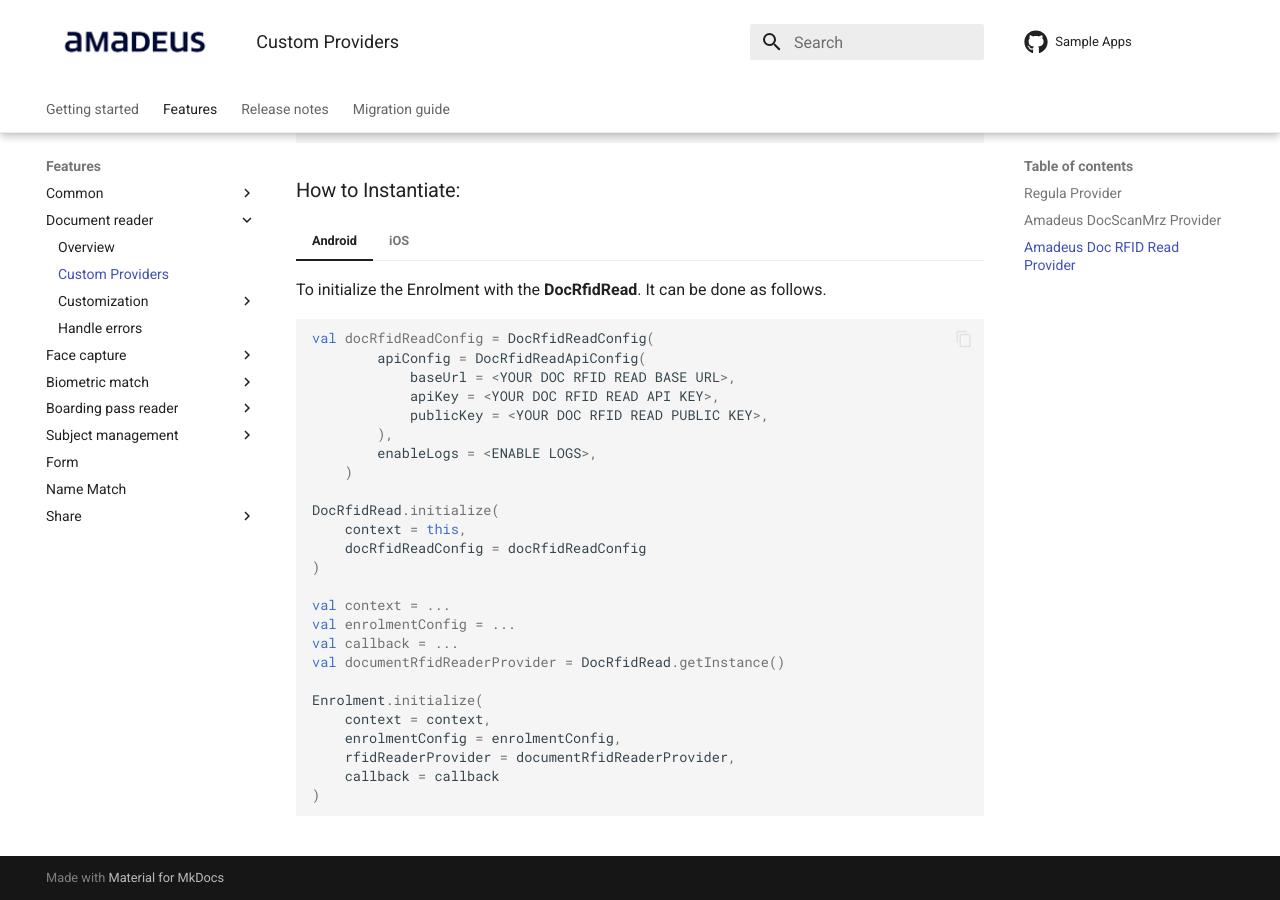
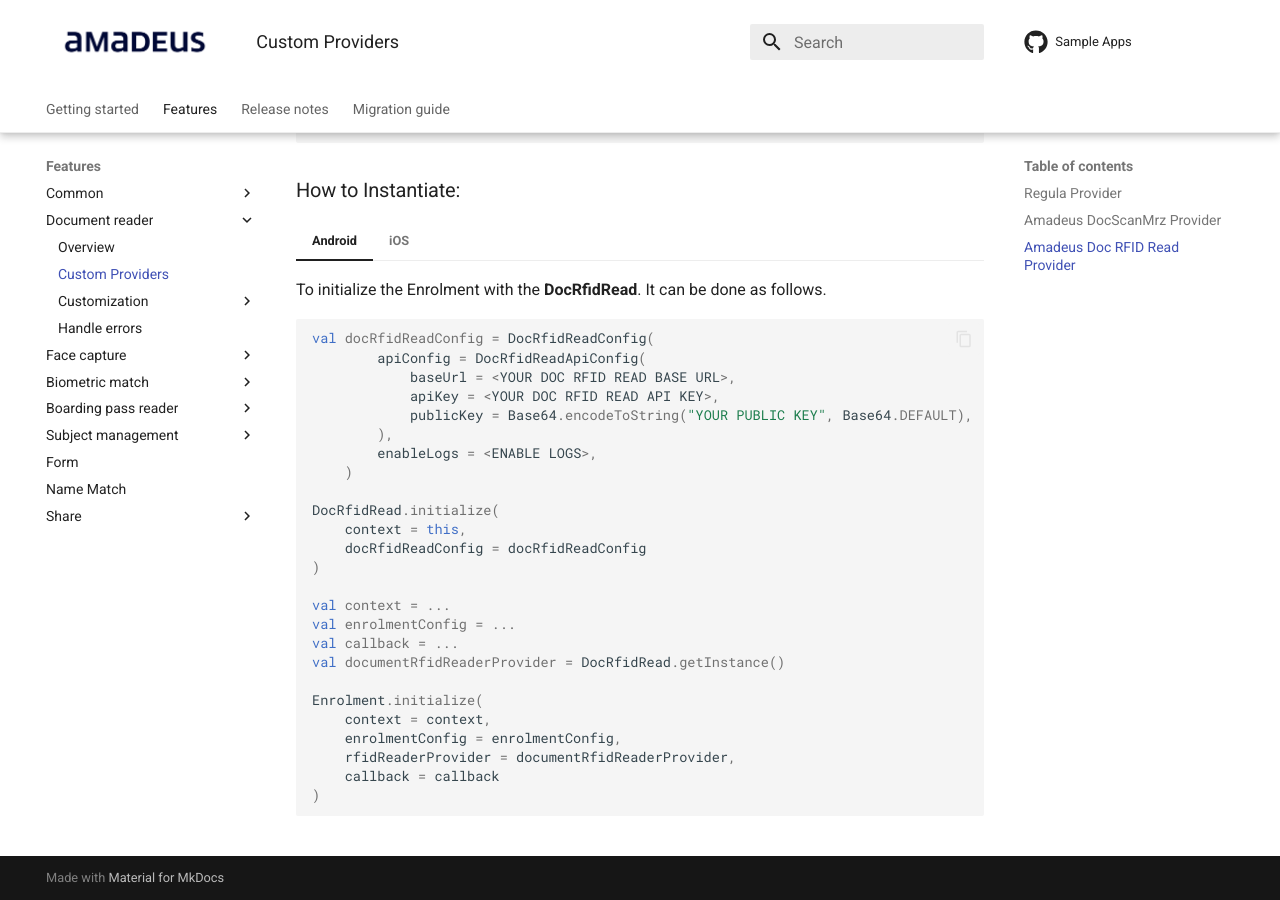
Before and after one commit to vbmobile/mobile-id-documentation, an MkDocs documentation site: the page built from docs/Features/DocumentReader/DocumentReader_Providers.md, in a window 1280 px wide and 900 px high, scrolled down 2291 px. Built offline with MkDocs 1.6.1 and Material for MkDocs 9.7.7, drawn with Linux system fonts in a browser that asks for light colours; the version menu is left out.

```diff
--- a/docs/Features/DocumentReader/DocumentReader_Providers.md
+++ b/docs/Features/DocumentReader/DocumentReader_Providers.md
@@ -395,7 +395,7 @@ This provider uses Amadeus services and supports RFID scanning functionalities.
             apiConfig = DocRfidReadApiConfig(
                 baseUrl = <YOUR DOC RFID READ BASE URL>,
                 apiKey = <YOUR DOC RFID READ API KEY>,
-                publicKey = <YOUR DOC RFID READ PUBLIC KEY>,
+                publicKey = Base64.encodeToString("YOUR PUBLIC KEY", Base64.DEFAULT),
             ),
             enableLogs = <ENABLE LOGS>,
         )
```
Also changed, not shown: docs/index.md (+1 -1 lines).
